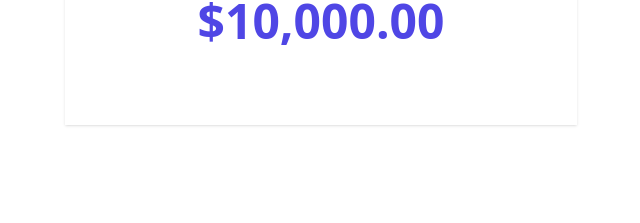
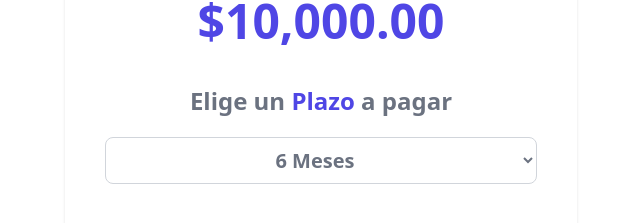
Before and after one commit to jonanv/javascript-course2, a Vue app in the folder 55-PROYECTO-CotizadorPrestamos-Vue/: page / in a window 1280 px wide. Shown: the part 287-510 px from the top of the page, without its empty margins (319-959 px from the left). Built offline with nearby package versions, Linux system fonts and the light colour scheme.

Commit message:
:art: (project-loan-calculator-vue): Add select for months and bind value

```diff
--- a/55-PROYECTO-CotizadorPrestamos-Vue/src/App.vue
+++ b/55-PROYECTO-CotizadorPrestamos-Vue/src/App.vue
@@ -3,10 +3,12 @@
     import Header from './components/Header.vue';
     import Button from './components/Button.vue';
 
+    const cantidad = ref(10000);
+    const meses = ref(6);
+
     const MIN = 0;
     const MAX = 20000;
     const STEP = 100;
-    const cantidad = ref(10000);
 
     const formatearDinero = computed(() => {
         const formatter = new Intl.NumberFormat('en-US', {
@@ -50,7 +52,23 @@
                 v-model.number="cantidad"
             />
 
-            <p class="text-center my-10 text-5xl font-extrabold text-indigo-600">{{ formatearDinero }}</p>
+            <p class="text-center my-10 text-5xl font-extrabold text-indigo-600">
+                {{ formatearDinero }}
+            </p>
+
+            <h2 class="text-2xl font-extrabold text-gray-500 text-center">
+                Elige un <span class="text-indigo-600">Plazo</span> a pagar
+            </h2>
+
+            <select
+                class="w-full p-2 bg-white border border-gray-300 rounded-lg text-center text-xl font-bold text-gray-500 mt-5"
+                :value="meses"
+                v-model.number="meses">
+                <option value="6">6 Meses</option>
+                <option value="12">12 Meses</option>
+                <option value="24">24 Meses</option>
+                <option value="48">48 Meses</option>
+            </select>
         </div>
     </div>
 </template>
```
